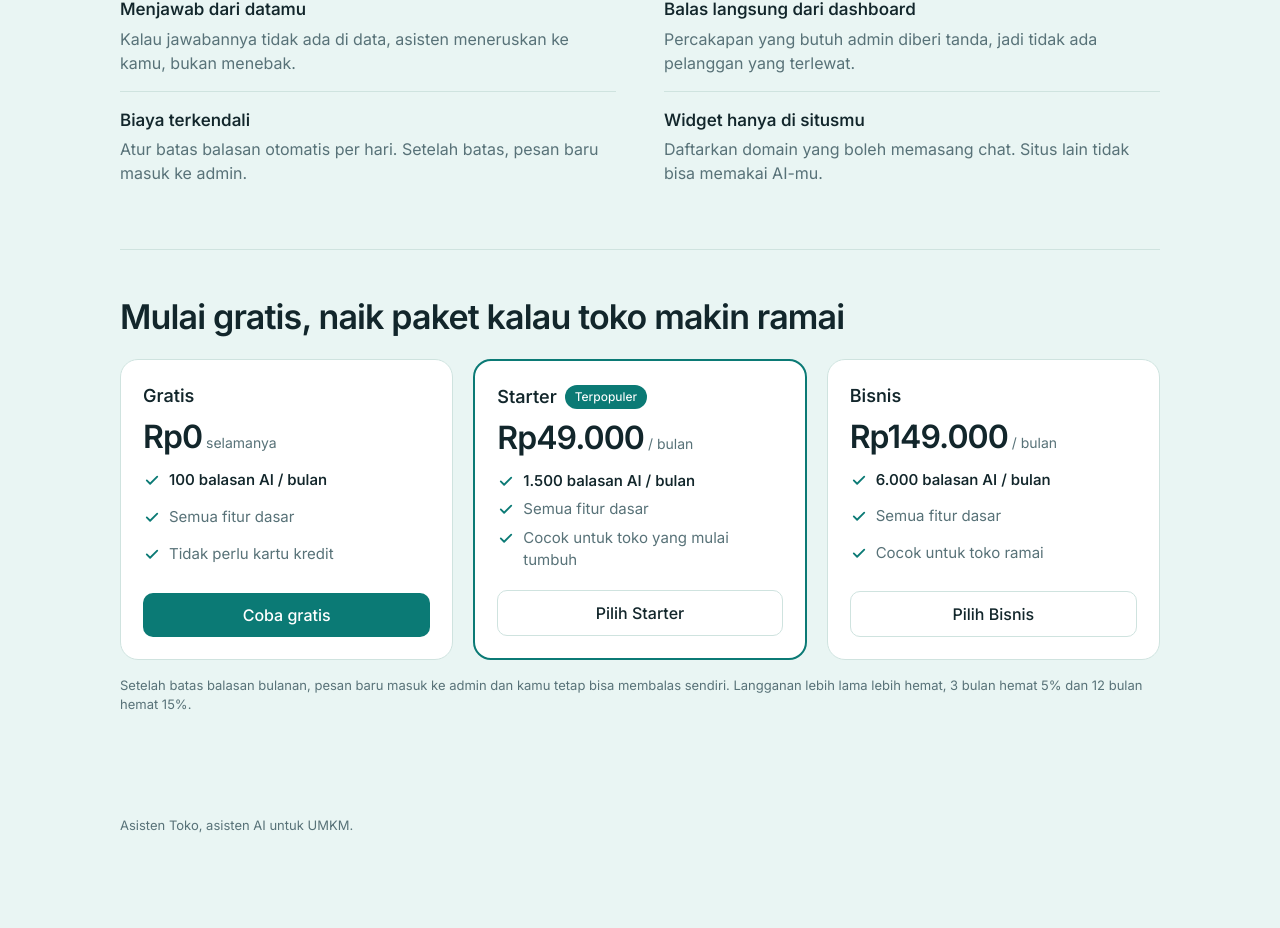
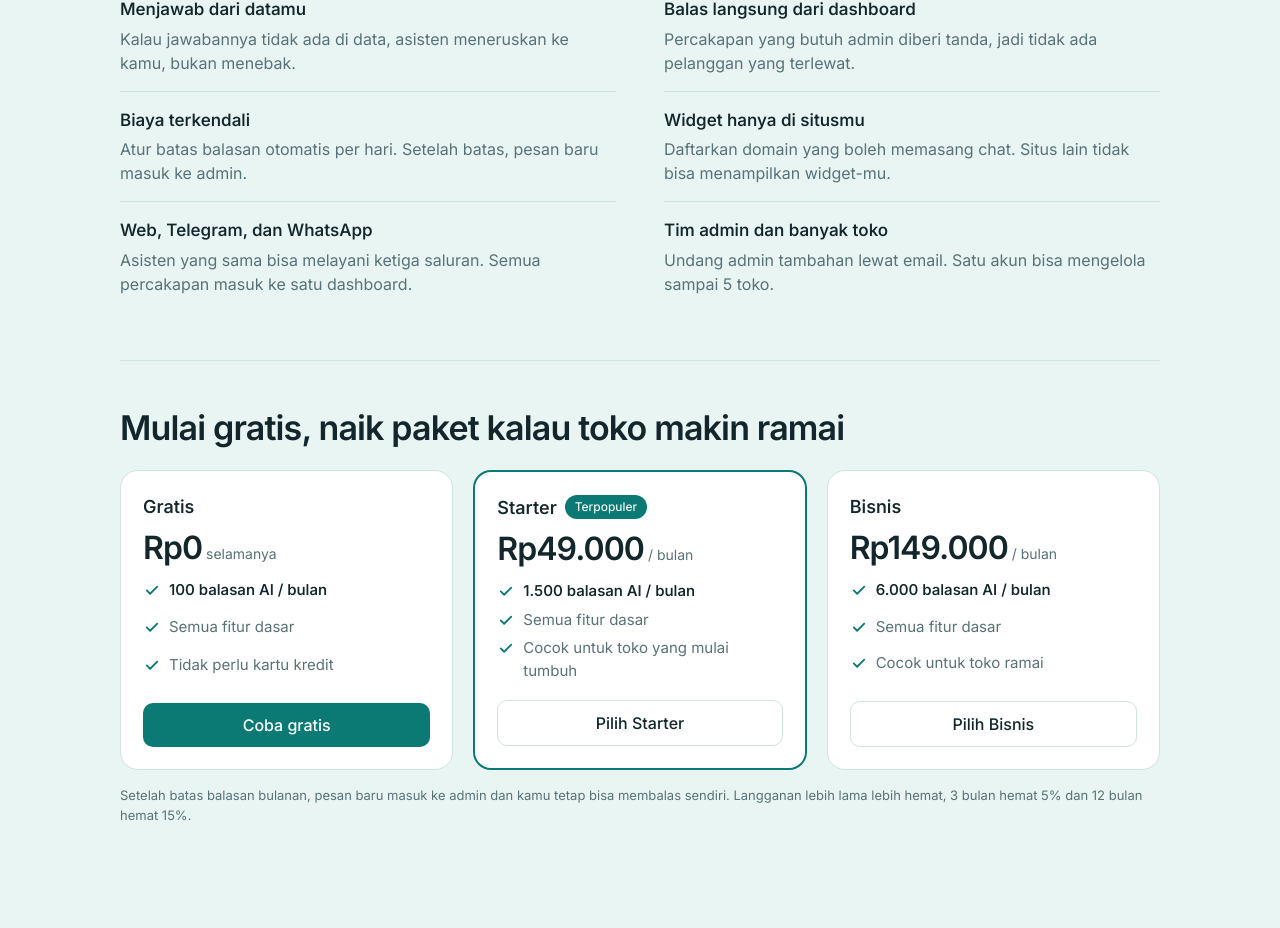
Before and after one commit to ekodororo-hash/chatbot, a Next.js app: page / in a window 1280 px wide. Shown: the part 1192-2120 px from the top of the page. Before the commit the page ends 2055 px from the top, so only its background shows below. Built offline with nearby package versions, Linux system fonts and the light colour scheme; no server answers.

Commit message:
Add files via upload

```diff
--- a/app/page.js
+++ b/app/page.js
@@ -97,7 +97,9 @@ export default async function Beranda() {
             <div><dt>Menjawab dari datamu</dt><dd>Kalau jawabannya tidak ada di data, asisten meneruskan ke kamu, bukan menebak.</dd></div>
             <div><dt>Balas langsung dari dashboard</dt><dd>Percakapan yang butuh admin diberi tanda, jadi tidak ada pelanggan yang terlewat.</dd></div>
             <div><dt>Biaya terkendali</dt><dd>Atur batas balasan otomatis per hari. Setelah batas, pesan baru masuk ke admin.</dd></div>
-            <div><dt>Widget hanya di situsmu</dt><dd>Daftarkan domain yang boleh memasang chat. Situs lain tidak bisa memakai AI-mu.</dd></div>
+            <div><dt>Widget hanya di situsmu</dt><dd>Daftarkan domain yang boleh memasang chat. Situs lain tidak bisa menampilkan widget-mu.</dd></div>
+            <div><dt>Web, Telegram, dan WhatsApp</dt><dd>Asisten yang sama bisa melayani ketiga saluran. Semua percakapan masuk ke satu dashboard.</dd></div>
+            <div><dt>Tim admin dan banyak toko</dt><dd>Undang admin tambahan lewat email. Satu akun bisa mengelola sampai 5 toko.</dd></div>
           </dl>
         </section>
 
```
